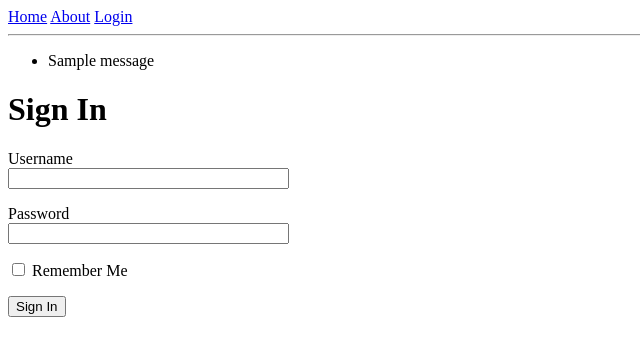
After one commit to sonagi784/SoftwareEngineering_hw, a Flask app: page /login in a window 1280 px wide. The commit adds this page. Shown: the top 356 px of the page, without its empty margins (0-640 px from the left). Run offline with Flask 2, Linux system fonts and the light colour scheme; tables that the repository leaves empty hold one stand-in row (values such as "Sample post"); one stand-in notice (Sample message) is shown.

Commit message:
login base about

```diff
--- a/main.py
+++ b/app.py
@@ -1,7 +1,4 @@
 from diary import app
 
 if __name__ == '__main__':
-    app.debug = True
-    #db.create_all()
-    app.secret_key = "123"
     app.run(debug=True)
--- a/diary/__init__.py
+++ b/diary/__init__.py
@@ -1,45 +1,29 @@
-from flask import Flask, render_template, request, session, redirect
+from flask import Flask, render_template, flash, redirect
 from flask.helpers import url_for
-from flask.signals import request_finished
 from flask_sqlalchemy import SQLAlchemy
+from diary.models import User, LoginForm
+from diary.config import Config
 
 app = Flask(__name__)
-app.config['SQLALCHEMY_DATABASE_URL'] = 'sqlite:///test.db'
+app.config.from_object(Config)
 db = SQLAlchemy(app)
 
-class User(db.Model):
-    id = db.Column(db.Integer, primary_key=True)
-    username = db.Column(db.String(80), unique=True)
-    password = db.Column(db.String(80))
-    def __init__(self, username, password):
-        self.username = username
-        self.password = password
+
+@app.route('/')
+@app.route('/index')
+def index():
+    return render_template('index.html')
 
 
-@app.route("/", methods=['GET', 'POST'])
-def index():
-    if not session.get('logged_in'):
-        return render_template('index.html')
-    else:
-        if request.method == 'POST':
-            username = (request.form['username'])
-            return render_template('index.html', data=username)
-        return render_template('index.html')
+@app.route('/about')
+def about():
+    return render_template('about.html', title='About')
 
 
 @app.route('/login', methods=['GET', 'POST'])
 def login():
-    if request.method == 'GET':
-        return render_template('login.html')
-    else:
-        username = request.form['username']
-        password = request.form['password']
-        try:
-            data = User.query.filter_by(username=username, pasword=password).first()
-            if data is not None:
-                session['logged_in'] = True
-                return redirect(url_for('index'))
-            else:
-                return 'Dont Login'
-        except:
-            return 'Dont Login'
+    loginform = LoginForm()
+    if loginform.validate_on_submit() == True:
+        flash('Login requested for user {}, remember_me={}'.format(loginform.username.data, loginform.remember_me.data))
+        return redirect(url_for('index'))
+    return render_template('login.html', title='Sign In', form=loginform)
--- /dev/null
+++ b/diary/config.py
@@ -0,0 +1,6 @@
+import os
+
+class Config(object):
+    SECRET_KEY = os.environ.get('SECRET_KEY') or 'test-secret-key'
+    SQLALCHEMY_DATABASE_URI = 'sqlite:///site.db'
+    SQLALCHEMY_TRACK_MODIFICATIONS = False
--- a/diary/models.py
+++ b/diary/models.py
@@ -1,12 +1,26 @@
 from flask_sqlalchemy import SQLAlchemy
+from flask_wtf import FlaskForm
+from wtforms import StringField, PasswordField, BooleanField, SubmitField
+from wtforms.validators import DataRequired
 
 db = SQLAlchemy()
 
 
 class User(db.Model):
+    __table_name__ = 'user'
+
     id = db.Column(db.Integer, primary_key=True)
-    username = db.Column(db.String(80), unique=True)
-    password = db.Column(db.String(80))
-    def __init__(self, username, password):
-        self.username = username
-        self.password = password
+    username = db.Column(db.String(100), unique=True, nullable=False)
+    email = db.Column(db.String(120), unique=True, nullable=False)
+    password = db.Column(db.String(100), nullable=False)
+    profile_image = db.Column(db.String(100), default='default.png')
+
+    def __repr__(self):
+        return f"<User('{self.id}', '{self.username}', '{self.email}')>"
+
+
+class LoginForm(FlaskForm):
+    username = StringField('Username', validators=[DataRequired()])
+    password = PasswordField('Password', validators=[DataRequired()])
+    remember_me = BooleanField('Remember Me')
+    submit = SubmitField('Sign In')
--- /dev/null
+++ b/diary/templates/base.html
@@ -0,0 +1,39 @@
+<!DOCTYPE HTML>
+<html lang="kr">
+
+<head>
+    <meta charset="utf-8">
+    {% if title %}
+        <title>Flask 블로그 - {{ title }}</title>
+    {% else %}
+        <title>Flask 블로그</title>
+    {% endif %}
+</head>
+
+<body>
+    <header>
+        <nav>
+            <a href="{{ url_for('index') }}">Home</a>
+            <a href="{{ url_for('about') }}">About</a>
+            <a href="{{ url_for('login') }}">Login</a>
+        </nav>
+        <hr>
+    </header>
+
+    <main role="main">
+        {% with messages = get_flashed_messages() %}
+        {% if messages %}
+        <ul>
+            {% for message in messages %}
+            <li>{{ message }}</li>
+            {% endfor %}
+        </ul>
+        {% endif %}
+        {% endwith %}
+
+        <!-- Main content block -->
+        {% block content %}{% endblock %}
+    </main>
+</body>
+
+</html>
--- /dev/null
+++ b/diary/templates/login.html
@@ -0,0 +1,24 @@
+{% extends "base.html" %}
+
+{% block content %}
+<h1>Sign In</h1>
+<form action="" method="post" novalidate>
+    {{ form.hidden_tag() }}
+    <p>
+        {{ form.username.label }}<br>
+        {{ form.username(size=32) }}
+        {% for error in form.username.errors %}
+        <span style="color: red;">[{{ error }}]</span>
+        {% endfor %}
+    </p>
+    <p>
+        {{ form.password.label }}<br>
+        {{ form.password(size=32) }}<br>
+        {% for error in form.password.errors %}
+        <span style="color: red;">[{{ error }}]</span>
+        {% endfor %}
+    </p>
+    <p>{{ form.remember_me() }} {{ form.remember_me.label }}</p>
+    <p>{{ form.submit() }}</p>
+</form>
+{% endblock %}
```
Also changed, not shown: diary/templates/about.html (added, +7 -0 lines), diary/templates/index.html (+17 -7 lines), diary/static/images/default.png (added).
